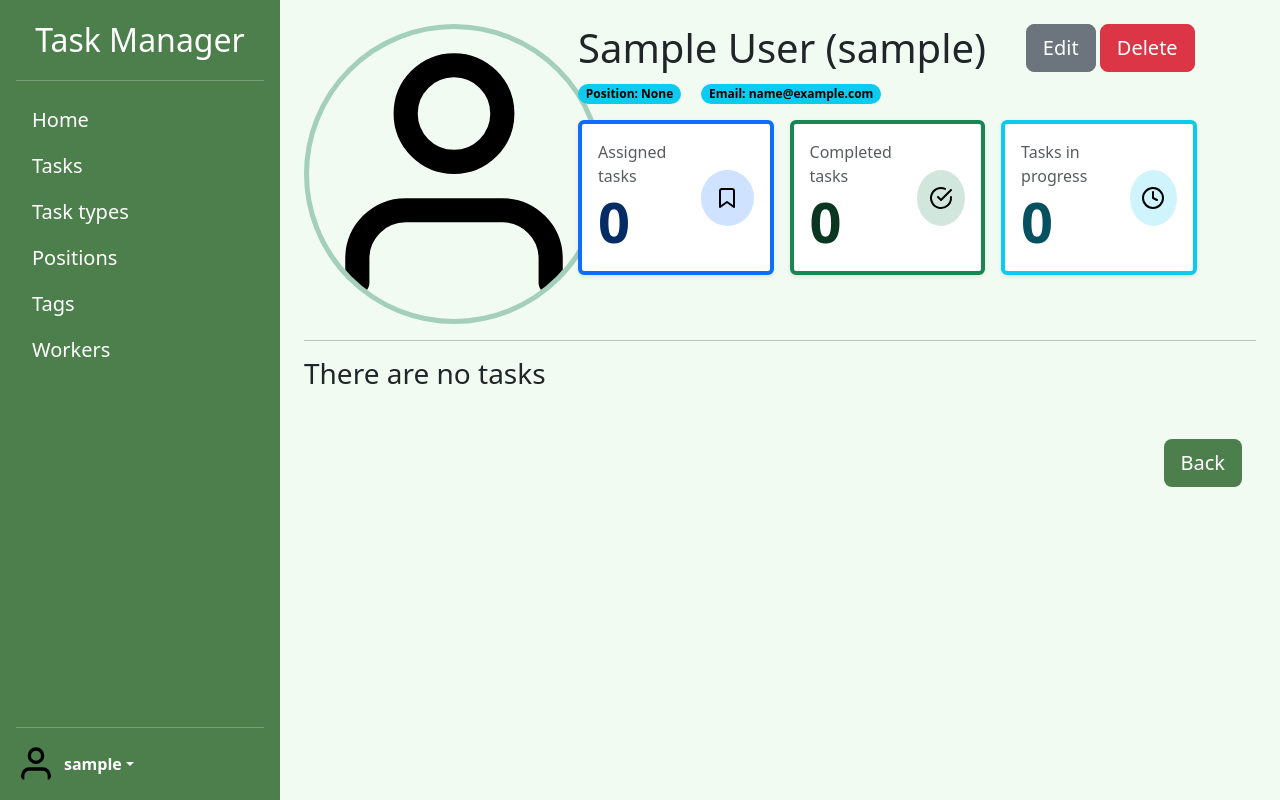
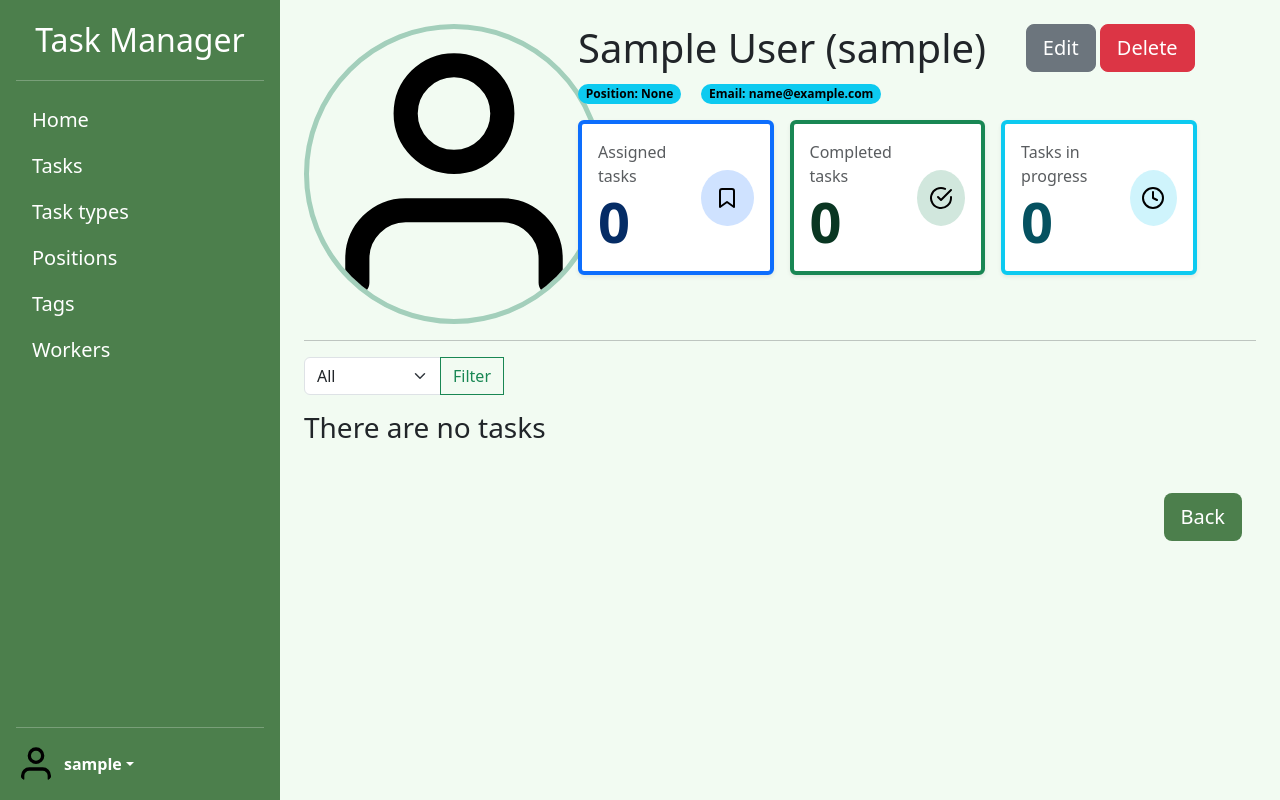
Before and after one commit to rinotokun/task-manager, a Django app: page /workers/1/detail/ in a window 1280 px wide. Run offline with Django 5.2, Linux system fonts and the light colour scheme; the visitor is signed in with stand-in values (Sample User, id 1); data comes from the database, SQL or seed files in the repository; data that the repository does not hold is empty; some libraries are stand-ins or nearby versions.

Commit message:
Filter worker tasks by status
Add an all/completed/in-progress status filter on the worker detail via a GET form; apply it before pagination, keep the pagination bar correct (num_pages > 1), and carry next through a hidden field so Back still returns to the origin.

```diff
--- a/task_manager/forms.py
+++ b/task_manager/forms.py
@@ -1,4 +1,5 @@
 from django import forms
+from django.db import models
 from django_select2.forms import Select2MultipleWidget
 from django.contrib.auth import get_user_model
 from django.contrib.auth.forms import UserCreationForm, UserChangeForm
@@ -90,3 +91,19 @@ class WorkerSearchForm(forms.Form):
             }
         )
     )
+
+
+class TaskStatusForm(forms.Form):
+    class Status(models.TextChoices):
+        ALL = "all", "All"
+        COMPLETED = "completed", "Completed"
+        IN_PROGRESS = "in_progress", "In progress"
+
+    status = forms.ChoiceField(
+        required=False,
+        label="",
+        choices=Status,
+        widget=forms.Select(attrs={
+            "class": "form-select"
+        })
+    )
--- a/task_manager/views.py
+++ b/task_manager/views.py
@@ -15,6 +15,7 @@ from .forms import (
     WorkerUpdateForm,
     SearchForm,
     WorkerSearchForm,
+    TaskStatusForm,
 )
 
 
@@ -302,20 +303,28 @@ class WorkerDetailView(LoginRequiredMixin, generic.DetailView):
         context = super().get_context_data(**kwargs)
         back_url = self.request.GET.get(
             "next",
-            reverse_lazy("task_manager:task-list")
+            reverse_lazy("task_manager:worker-list")
         )
+        status = self.request.GET.get("status")
+        context["status_select"] = TaskStatusForm(
+            initial={"status": status}
+        )
+        tasks = self.object.tasks.select_related(
+            "task_type"
+        ).prefetch_related("assignees", "tags").order_by("deadline")
+        if status == "completed":
+            tasks = tasks.filter(is_completed=True)
+        elif status == "in_progress":
+            tasks = tasks.filter(is_completed=False)
         assigned_tasks = self.object.tasks.count()
         completed_tasks = self.object.tasks.filter(
             is_completed=True
         ).count()
         tasks_in_progress = assigned_tasks - completed_tasks
-        tasks = self.object.tasks.select_related(
-            "task_type"
-        ).prefetch_related("assignees", "tags").order_by("deadline")
         paginator = Paginator(tasks, 3)
         page_number = self.request.GET.get("page")
         page_obj = paginator.get_page(page_number)
-        is_paginated = True if assigned_tasks > 3 else False
+        is_paginated = True if paginator.num_pages > 1 else False
         context |= {
             "back_url": back_url,
             "assigned_tasks": assigned_tasks,
--- a/templates/task_manager/worker_detail.html
+++ b/templates/task_manager/worker_detail.html
@@ -1,4 +1,5 @@
 {% extends "base.html" %}
+{% load crispy_forms_filters %}
 {% load static %}
 
 {% block content %}
@@ -78,6 +79,13 @@
     </div>
   </div>
   <hr>
+  <form action="" method="get" style="width: 200px;">
+    <div class="input-group">
+      {{ status_select.status }}
+      <input type="submit" value="Filter" class="btn btn-outline-success">
+      <input type="hidden" name="next" value={{ request.GET.next }}>
+    </div>
+  </form>
   {% if page_obj %}
     {% for task in page_obj %}
       <div class="card m-4 shadow" style="width: 18rem; display: inline-block;">
@@ -135,7 +143,7 @@
       </div>
     {% endfor %}
   {% else %}
-    <h3>There are no tasks</h3>
+    <h3 class="mt-3">There are no tasks</h3>
   {% endif %}
   <div class="container mt-5">
     <a href="{{ back_url }}" class="link-to-page btn-color btn btn-lg">Back</a>
```
